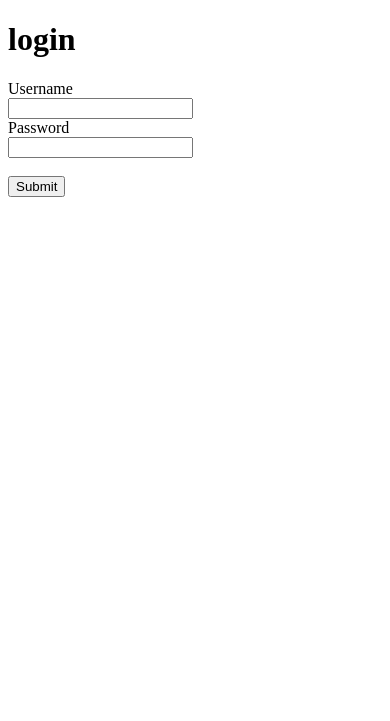
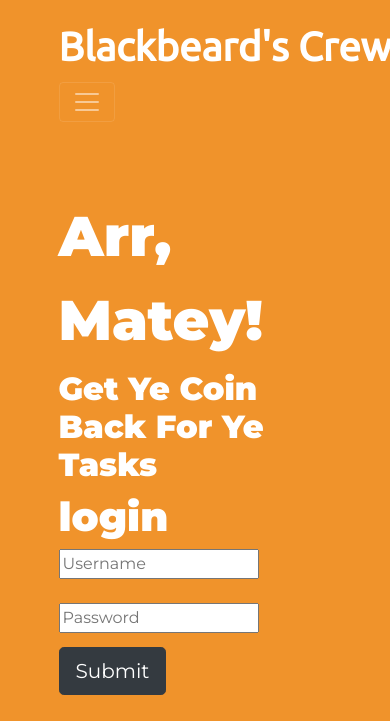
Before and after one commit to mofesdo/p1-expense-reimbursement-system, a Flask app: page / in a window 390 px wide. Shown: the top 721 px of the page. Before the commit the page ends 197 px from the top, so only its background shows below. Run offline with Flask 2, Linux system fonts and the light colour scheme; grey boxes are pictures that could not be loaded.

Commit message:
added some css bootstrap to index.html

```diff
--- /dev/null
+++ b/static/styles/styles.css
@@ -0,0 +1,150 @@
+body {
+    font-family: "Montserrat";
+    text-align: center;
+    background-color: #f0932b;
+  }
+
+  .container-fluid {
+    padding: 7% 15%;
+  }
+
+  .colored-section {
+    background-color: #f0932b;
+    color: #fff;
+  }
+
+  .white-section {
+    background-color: #fff;
+  }
+
+  h1, h2, h3, h4, h5, h6 {
+    font-family: "Montserrat";
+    font-weight: bold;
+  }
+
+  p {
+    color: #8f8f8f;
+  }
+
+  .big-heading {
+    font-family: "Montserrat";
+    font-size: 3.5rem;
+    line-height: 1.5;
+  }
+
+  .section-heading {
+    font-family: "Montserrat";
+    font-size: 3rem;
+    font-weight: 900;
+    line-height: 1.5;
+  }
+
+  .navbar {
+    padding: 0 0 4.5rem;
+  }
+
+  .navbar-brand {
+    font-family: "Ubuntu";
+    font-size: 2.5rem;
+    font-weight: bold;
+  }
+
+  .nav-item {
+    padding: 0 18px;
+  }
+
+  .nav-link {
+    font-size: 1.2rem;
+    font-family: "Montserrat-Light";
+  }
+
+  .download-button {
+    margin: 5% 3% 5% 0;
+  }
+
+  #title .container-fluid {
+    padding: 3% 15% 7%;
+    text-align: left;
+  }
+
+  .title-image {
+    width: 60%;
+    /* transform: rotate(25deg); */
+    position: absolute;
+    right: 20%;
+  }
+
+  #features {
+    position: relative;
+    /* z-index: 1; */
+  }
+
+  .feature-title {
+    font-size: 1.5rem;
+  }
+
+  .feature-box {
+    padding: 5%;
+  }
+
+  .icon {
+    color: #ef8172;
+    margin-bottom: 1rem;
+  }
+
+  .icon:hover {
+    color: #ff4c68;
+  }
+
+  #testimonials {
+    background-color: #ef8172;
+  }
+
+  .testimonial-text {
+    font-size: 3rem;
+    line-height: 1.5;
+  }
+
+  .testimonial-image {
+    width: 20%;
+    border-radius: 100%;
+    margin: 5% 10% 5%;
+  }
+
+  #press {
+    background-color: #ef8172;
+    padding-bottom: 3%;
+  }
+
+  .press-logo {
+    width: 15%;
+    margin: 20px 20px 50px;
+  }
+
+  #pricing {
+    padding: 100px;
+  }
+
+  .price-text {
+    font-size: 3rem;
+    line-height: 1.5;
+  }
+
+  .pricing-column {
+    padding: 3% 2%;
+  }
+
+  .footer-icon {
+    margin: 20px 10px;
+  }
+
+  @media (max-width: 1028px) {
+    #title {
+      text-align: center;
+    }
+
+    .title-image {
+      position: static;
+      transform: rotate(0);
+    }
+  }
--- a/templates/index.html
+++ b/templates/index.html
@@ -3,20 +3,73 @@
 <head>
     <meta charset="UTF-8">
     <title>Blackbeard's Crew</title>
+
+    <!-- Bootstrap Scripts -->
+    <link href="https://cdn.jsdelivr.net/npm/bootstrap@5.2.0-beta1/dist/css/bootstrap.min.css" rel="stylesheet" integrity="sha384-0evHe/X+R7YkIZDRvuzKMRqM+OrBnVFBL6DOitfPri4tjfHxaWutUpFmBp4vmVor" crossorigin="anonymous">
+    <script src="https://cdn.jsdelivr.net/npm/bootstrap@5.2.0-beta1/dist/js/bootstrap.bundle.min.js" integrity="sha384-pprn3073KE6tl6bjs2QrFaJGz5/SUsLqktiwsUTF55Jfv3qYSDhgCecCxMW52nD2" crossorigin="anonymous"></script>
+    <!-- Google Fonts -->
+    <link rel="preconnect" href="https://fonts.googleapis.com">
+    <link rel="preconnect" href="https://fonts.gstatic.com" crossorigin>
+    <link href="https://fonts.googleapis.com/css2?family=Montserrat:wght@100;400;900&family=Ubuntu&display=swap" rel="stylesheet">
+
+    <!-- CSS Stylesheets -->
+    <link rel="stylesheet" href="https://cdn.jsdelivr.net/npm/bootstrap@4.5.3/dist/css/bootstrap.min.css" integrity="sha384-TX8t27EcRE3e/ihU7zmQxVncDAy5uIKz4rEkgIXeMed4M0jlfIDPvg6uqKI2xXr2" crossorigin="anonymous">
+    <link rel="stylesheet" type= "text/css" href= "{{ url_for('static',filename='styles/styles.css') }}">
+
 </head>
 <body>
-<h1>login</h1>
-<form action="http://127.0.0.1:5000/login/input" method="post">
-    <label for="username">Username</label>
-    <br>
-    <input type="text" name="username" id="username">
-    <br>
-    <label for="password">Password</label>
-    <br>
-    <input type="password" name="password" id="password">
-    <br>
-    <br>
-    <input type="submit" value="Submit">
-</form>
+    <section class="colored-section" id="title">
+        <div class="container-fluid">
+
+          <!-- Nav Bar -->
+          <nav class="navbar navbar-expand-lg navbar-dark">
+            <a class="navbar-brand" href="">Blackbeard's Crew </a>
+            <button class="navbar-toggler" type="button" data-toggle="collapse" data-target="#navbarSupportedContent" aria-controls="navbarSupportedContent" aria-expanded="false" aria-label="Toggle navigation">
+              <span class="navbar-toggler-icon"></span>
+            </button>
+            <div class="collapse navbar-collapse" id="navbarSupportedContent">
+              <ul class="navbar-nav ml-auto" id="navbar-items">
+                <li class="nav-item">
+                  <a class="nav-link" href="#footer"></a>
+                </li>
+                <li class="nav-item">
+                  <a class="nav-link" href="#pricing"></a>
+                </li>
+                <li class="nav-item">
+                  <a class="nav-link" href="#cta"></a>
+                </li>
+              </ul>
+            </div>
+          </nav>
+
+          <!-- Title -->
+          <div class="row justify-content-evenly">
+            <div class="col-lg-6">
+              <h1 class="big-heading">Arr, Matey!</h1>
+              <h2>Get Ye Coin Back For Ye Tasks </h2>
+            </div>
+            <div class="col-lg-6">
+              <h1>login</h1>
+              <form action="http://127.0.0.1:5000/login/input" method="post">
+                  <input type="text" name="username" id="username" placeholder="Username">
+                  <br>
+                  <br>
+                  <input type="password" name="password" id="password " placeholder="Password">
+                  <br>
+                  <input class="btn btn-dark btn-lg download-button" type="submit" value="Submit">
+              </form>
+            </div>
+            <!-- <div class="col-lg-4">
+              <img class="title-image" src="https://pngimg.com/uploads/treasure_chest/treasure_chest_PNG94.png" alt="treasure_chest">
+            </div> -->
+          </div>
+          <hr>
+          <div class="row">
+            <div class="col-lg-6">
+              <img class="title-image" src="https://pngimg.com/uploads/treasure_chest/treasure_chest_PNG94.png" alt="treasure_chest">
+            </div>
+          </div>
+        </div>
+      </section>
 </body>
 </html>
```
Also changed, not shown: view/templates/dashboard.html (added, +13 -0 lines).
